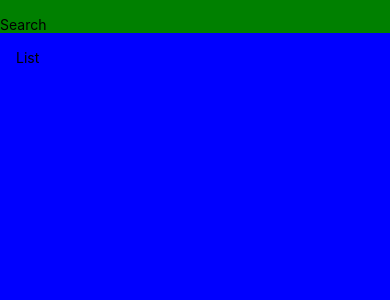
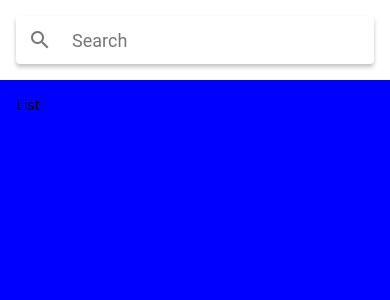
Before and after one commit to lRustyShackleford/MealsToGo, a React Native app: screen / in a window 390 px wide. Shown: the top 300 px of the page. Built offline with nearby package versions, Linux system fonts and the light colour scheme.

Commit message:
added searchbar

```diff
--- a/App.js
+++ b/App.js
@@ -1,5 +1,6 @@
 import { StatusBar as ExpoStatusBar } from "expo-status-bar";
 import React from "react";
+import { Searchbar } from "react-native-paper";
 import {
   StatusBar,
   SafeAreaView,
@@ -16,7 +17,7 @@ export default function App() {
     <>
       <SafeAreaView style={styles.container}>
         <View style={styles.search}>
-          <Text>Search</Text>
+          <Searchbar placeholder="Search" />
         </View>
         <View style={styles.list}>
           <Text>List</Text>
@@ -33,8 +34,7 @@ const styles = StyleSheet.create({
     marginTop: isAndroid ? StatusBar.currentHeight : 0,
   },
   search: {
-    backgroundColor: "green",
-    paddingTop: 16,
+    padding: 16,
   },
   list: {
     flex: 1,
--- a/package.json
+++ b/package.json
@@ -9,11 +9,13 @@
     "lint": "eslint . --ext .js"
   },
   "dependencies": {
+    "@callstack/react-theme-provider": "^2.1.0",
     "expo": "~40.0.0",
     "expo-status-bar": "~1.0.3",
     "react": "16.13.1",
     "react-dom": "16.13.1",
     "react-native": "https://github.com/expo/react-native/archive/sdk-40.0.1.tar.gz",
+    "react-native-paper": "^4.7.2",
     "react-native-web": "~0.13.12"
   },
   "devDependencies": {
```
Also changed, not shown: src/features/restaurants/components/restaurant-info.component.js (added), src/features/restaurants/screens/restaurants.screen.js (added), 2 other files (tests, documents, lock files or other folders).
